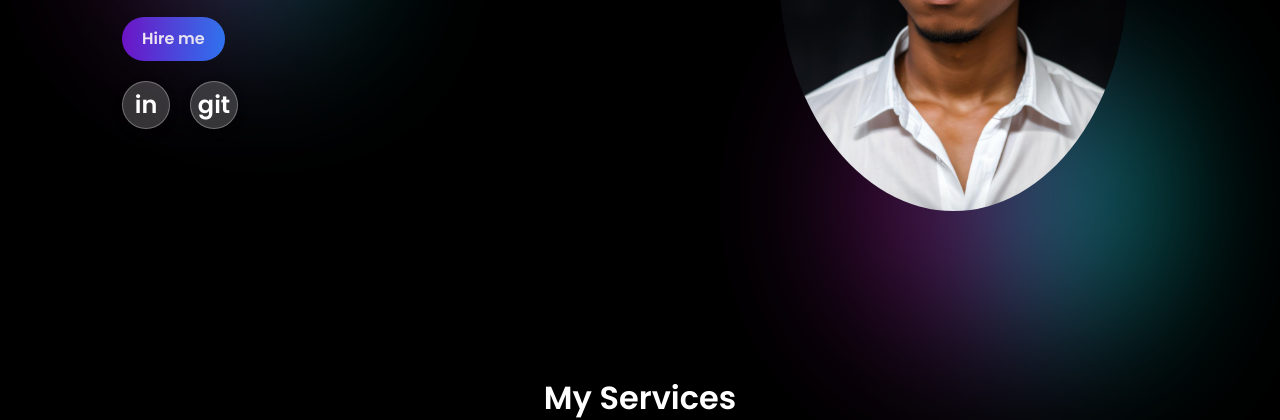
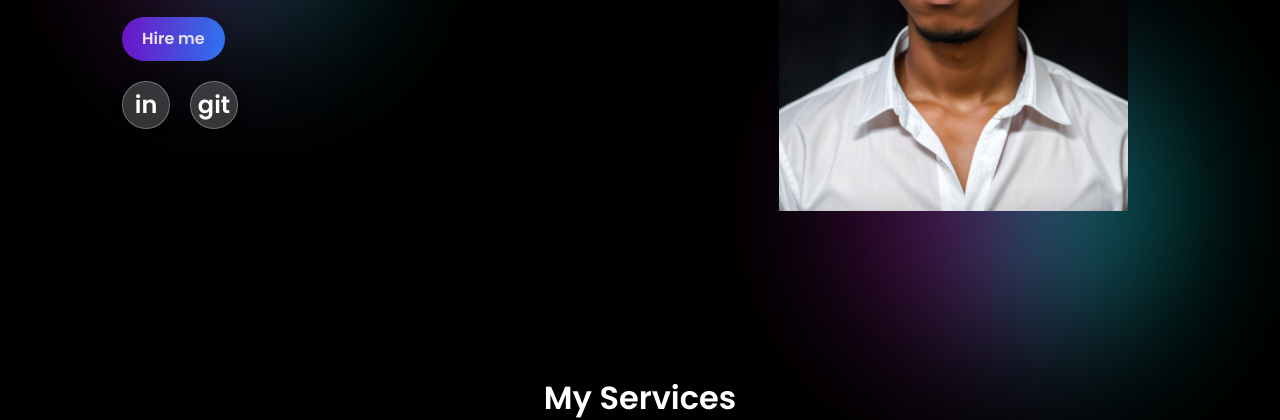
Before and after one commit to rajeshkanna36/portfolio36, a plain HTML site: page index.html in a window 1280 px wide. Shown: the part 389-809 px from the top of the page. Drawn offline with nearby package versions, Linux system fonts and the light colour scheme.

Commit message:
Update index.html

```diff
--- a/index.html
+++ b/index.html
@@ -66,7 +66,7 @@
                 </div>
                 <!-- Image Content -->
                 <div class="col-lg-6 col-md-12 text-center mt-4 mt-lg-0 order-lg-2 order-1">
-                    <img src="Untitled design 1.jpg" alt="Rajesh's Profile" class="img-fluid rounded-circle hero-image">
+                    <img src="Untitled design 1.jpg" alt="Rajesh's Profile" class="img-fluid hero-image">
 
             </div>
         </div>
```
